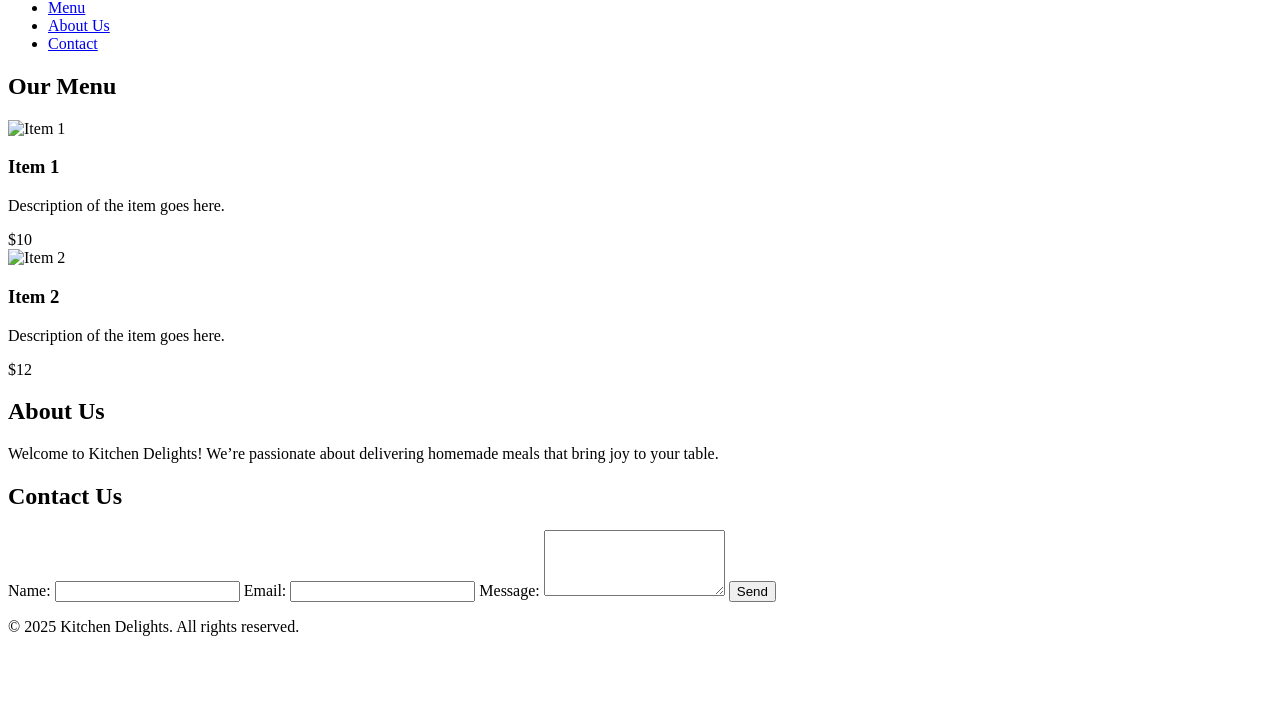
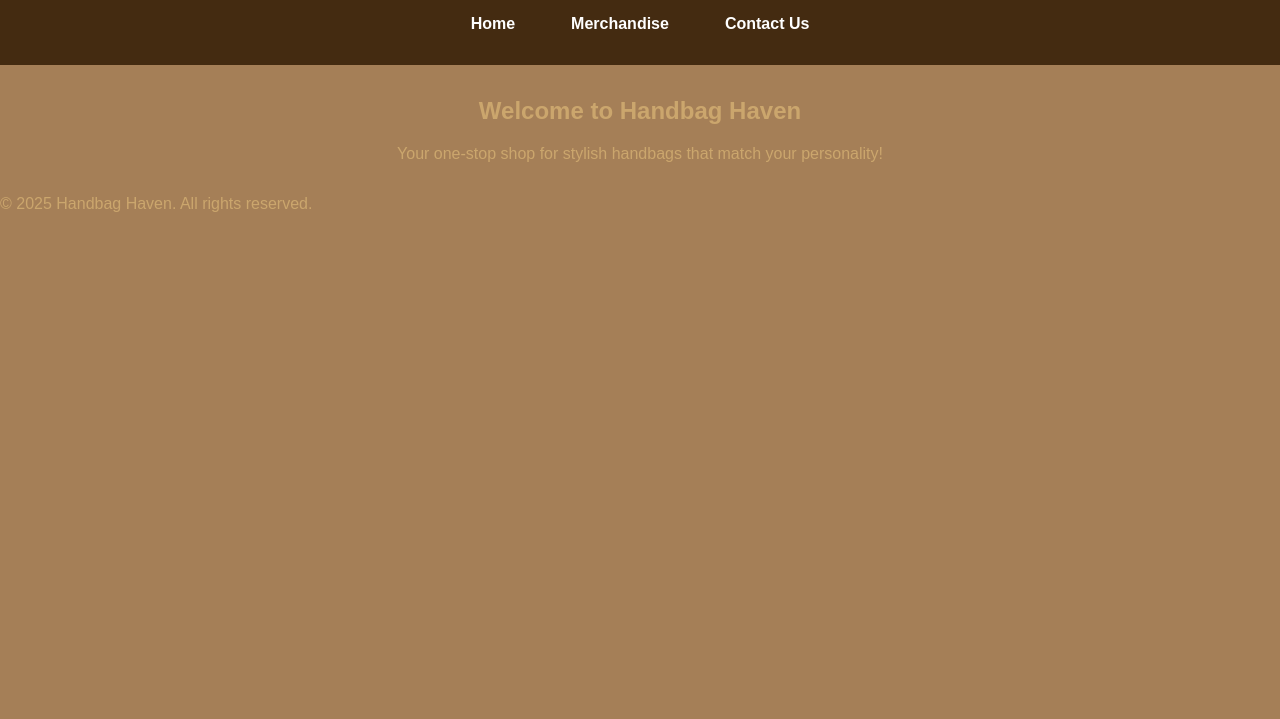
Before and after one commit to Ahmad-Bannani/Prestige, a plain HTML site: page index.html in a window 1280 px wide. Shown: the part 81-800 px from the top of the page. Drawn offline with Linux system fonts and the light colour scheme.

Commit message:
first structure

```diff
--- a/index.html
+++ b/index.html
@@ -3,64 +3,30 @@
 <head>
   <meta charset="UTF-8">
   <meta name="viewport" content="width=device-width, initial-scale=1.0">
-  <title>Kitchen Delights</title>
+  <title>Prestige</title>
   <link rel="stylesheet" href="styles.css">
-  <script src="script.js" defer></script>
 </head>
 <body>
-  <header class="header">
-    <h1>Kitchen Delights</h1>
+  <header class="navbar">
+    <h1>Prestige</h1>
     <nav>
       <ul class="nav-links">
-        <li><a href="#menu">Menu</a></li>
-        <li><a href="#about">About Us</a></li>
-        <li><a href="#contact">Contact</a></li>
+        <li><a href="index.html">Home</a></li>
+        <li><a href="merchandise.html">Merchandise</a></li>
+        <li><a href="contact.html">Contact Us</a></li>
       </ul>
     </nav>
   </header>
 
-  <section id="menu" class="menu">
-    <h2>Our Menu</h2>
-    <div class="menu-items">
-      <div class="card">
-        <img src="placeholder.jpg" alt="Item 1">
-        <h3>Item 1</h3>
-        <p>Description of the item goes here.</p>
-        <span class="price">$10</span>
-      </div>
-      <div class="card">
-        <img src="placeholder.jpg" alt="Item 2">
-        <h3>Item 2</h3>
-        <p>Description of the item goes here.</p>
-        <span class="price">$12</span>
-      </div>
-      <!-- Add more cards as needed -->
-    </div>
-  </section>
-
-  <section id="about" class="about">
-    <h2>About Us</h2>
-    <p>Welcome to Kitchen Delights! We’re passionate about delivering homemade meals that bring joy to your table.</p>
-  </section>
-
-  <section id="contact" class="contact">
-    <h2>Contact Us</h2>
-    <form>
-      <label for="name">Name:</label>
-      <input type="text" id="name" name="name" required>
-
-      <label for="email">Email:</label>
-      <input type="email" id="email" name="email" required>
-
-      <label for="message">Message:</label>
-      <textarea id="message" name="message" rows="4" required></textarea>
-
-      <button type="submit">Send</button>
-    </form>
-  </section>
+  <main class="home">
+    <section class="hero">
+      <h2>Welcome to Handbag Haven</h2>
+      <p>Your one-stop shop for stylish handbags that match your personality!</p>
+    </section>
+  </main>
 
   <footer class="footer">
-    <p>© 2025 Kitchen Delights. All rights reserved.</p>
+    <p>© 2025 Handbag Haven. All rights reserved.</p>
   </footer>
 </body>
 </html>
--- a/style.css
+++ /dev/null
@@ -1,63 +0,0 @@
-/* General Styles */
-body {
-    font-family: Arial, sans-serif;
-    margin: 0;
-    padding: 0;
-    line-height: 1.6;
-  }
-
-  header {
-    background: #ffb74d;
-    color: white;
-    padding: 1rem 0;
-    text-align: center;
-  }
-
-  .nav-links {
-    list-style: none;
-    display: flex;
-    justify-content: center;
-    gap: 1.5rem;
-    padding: 0;
-    margin: 1rem 0 0 0;
-  }
-
-  .nav-links a {
-    text-decoration: none;
-    color: white;
-  }
-
-  .menu, .about, .contact {
-    padding: 2rem;
-    text-align: center;
-  }
-
-  .menu-items {
-    display: grid;
-    grid-template-columns: repeat(auto-fit, minmax(300px, 1fr));
-    gap: 1.5rem;
-  }
-
-  .card {
-    background: white;
-    border-radius: 10px;
-    box-shadow: 0 4px 8px rgba(0, 0, 0, 0.1);
-    padding: 1rem;
-  }
-
-  .card img {
-    max-width: 100%;
-    border-radius: 10px;
-  }
-
-  .price {
-    color: #ff5722;
-    font-weight: bold;
-  }
-
-  footer {
-    background: #333;
-    color: white;
-    text-align: center;
-    padding: 1rem 0;
-  }
--- /dev/null
+++ b/styles.css
@@ -0,0 +1,57 @@
+/* General Styles */
+body {
+    font-family: 'Poppins', sans-serif;
+    margin: 0;
+    padding: 0;
+    background-color: #a57f57; /* Beige background */
+    color: #cba66d; /* White text */
+  }
+
+  .navbar {
+    background-color: #442b11; /* Stylish brown */
+    padding: 1rem 0;
+    text-align: center;
+  }
+
+  .nav-links {
+    list-style: none;
+    padding: 0;
+    display: flex;
+    justify-content: center;
+    gap: 1.5rem;
+  }
+
+  .nav-links a {
+    text-decoration: none;
+    color: white;
+    font-weight: bold;
+    padding: 0.5rem 1rem;
+    border-radius: 20px;
+  }
+
+  .nav-links a:hover {
+    background-color: white;
+    color: #b5651d;
+    transition: 0.3s;
+  }
+
+  .hero, .products, .contact {
+    text-align: center;
+    margin: 2rem auto;
+  }
+
+  .products {
+    display: grid;
+    grid-template-columns: repeat(auto-fit, minmax(300px, 1fr));
+    gap: 2rem;
+    padding: 1rem;
+  }
+
+  .product {
+    background-color: #ffffff;
+    color: #b5651d;
+    padding: 1.5rem;
+    border-radius: 15px;
+    box-shadow: 0 4px 8px rgba(0, 0, 0, 0.1);
+    text-align: center;
+  }
```
Also changed, not shown: contact.html (added, +47 -0 lines), merchandise.html (added, +53 -0 lines).
